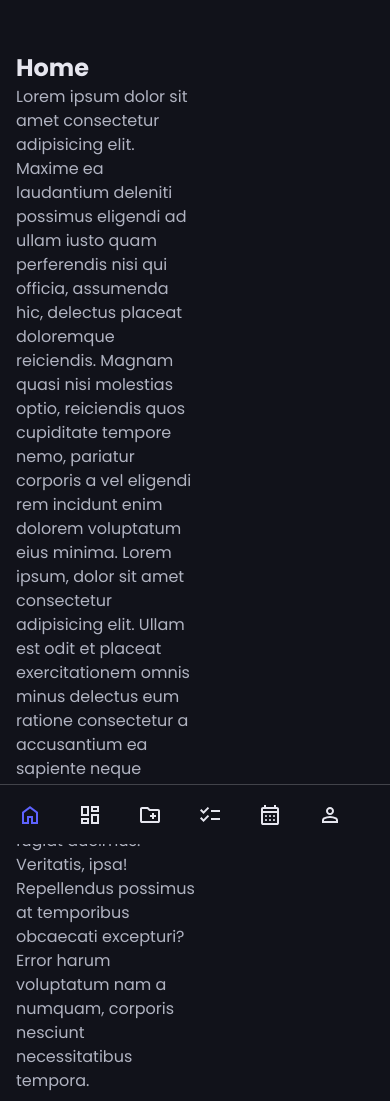
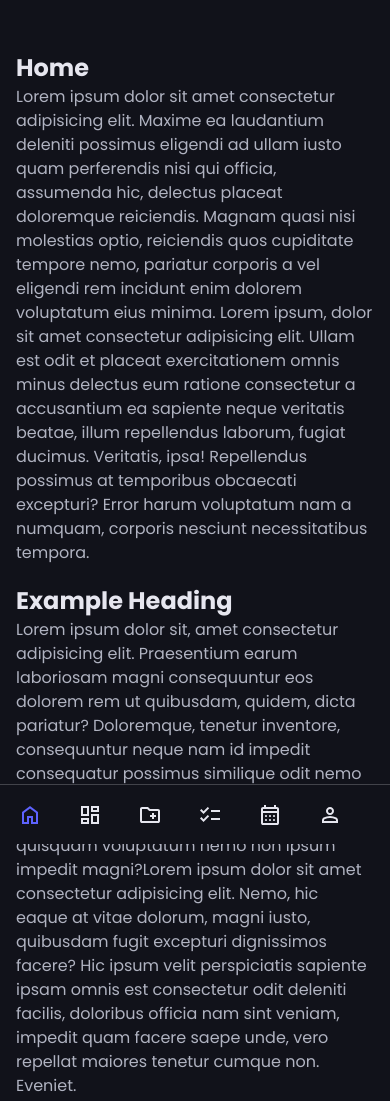
Before and after one commit to Shuvankor-Hazra/sidebar-menu-html-css-js, a plain HTML site: page index.html in a window 390 px wide. Shown: the top 1101 px of the page. Drawn offline with Linux system fonts and the light colour scheme.

Commit message:
fixed some issue

```diff
--- a/style.css
+++ b/style.css
@@ -180,7 +180,7 @@ p {
     }
 
     main {
-        padding: 2em 12em 60px 1em;
+        padding: 2em 1em 60px 1em;
     }
 
     .container {
```
